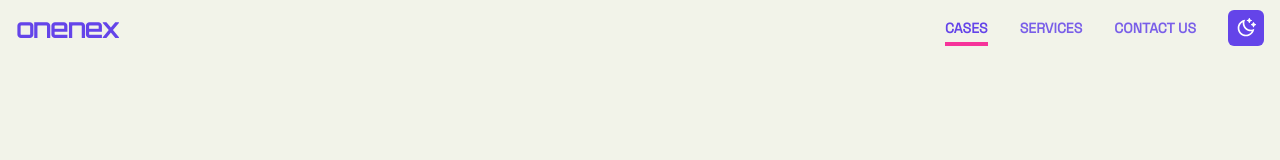
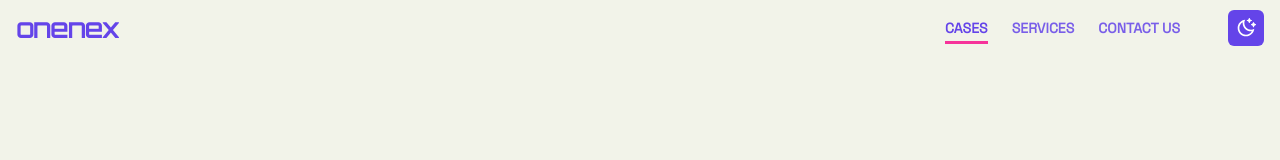
Before and after one commit to kaungmyatkyawtiti/nuranext-assignment, a Next.js app: page / in a window 1280 px wide. Shown: the top 160 px of the page. Built offline with nearby package versions, Linux system fonts and the light colour scheme.

Commit message:
refactor(navbar): improve desktop link structure and active styles

```diff
--- a/components/Navbar.tsx
+++ b/components/Navbar.tsx
@@ -23,37 +23,37 @@ export default function Navbar() {
   useDismiss(containerRef, handleClose);
 
   return (
-    <nav className="flex-center gap-4">
+    <nav className="flex-center gap-6">
       {/* Desktop view */}
-      <div className="hidden md:block">
-        <ul className="flex gap-8">
+      <ul className="hidden md:flex gap-6">
         {NAV_LINKS.map(link => {
           const isActive =
             pathname === link.href ||
             pathname.startsWith(`${link.href}/`)
 
           return (
-              <li key={link.label} className="relative">
             <Link
+              key={link.label}
               href={link.href}
+            >
+              <li
                 className={cn(
-                    "text-brand/85 hover:text-brand text-sm font-semibold uppercase hover-effect",
+                  "text-brand/85 hover:text-brand text-sm font-semibold uppercase hover-effect relative",
                   isActive && "text-brand"
                 )}
               >
                 {link.label}
                 <span
                   className={cn(
-                      "absolute left-0 -bottom-1.5 h-1 w-0 bg-primary-pink",
+                    "absolute left-0 -bottom-1.5 h-0.75 w-0 bg-primary-pink",
                     isActive && "w-full"
                   )}
                 />
+              </li>
             </Link>
-              </li>
           )
         })}
       </ul>
-      </div>
 
       {/* Mobile view */}
       <div
```
Lines whose indentation alone changed are shown as unchanged.
